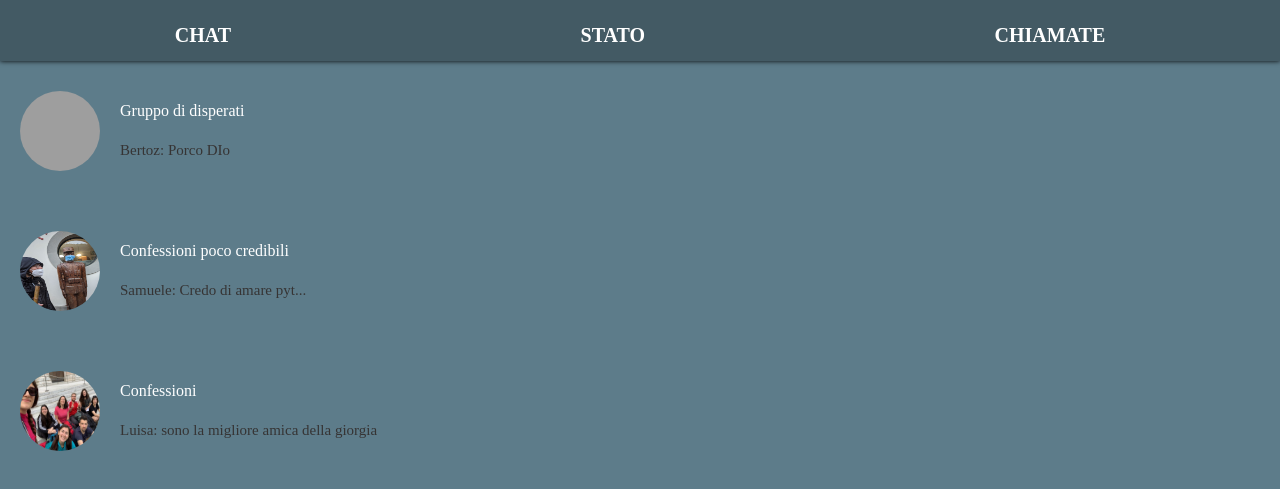
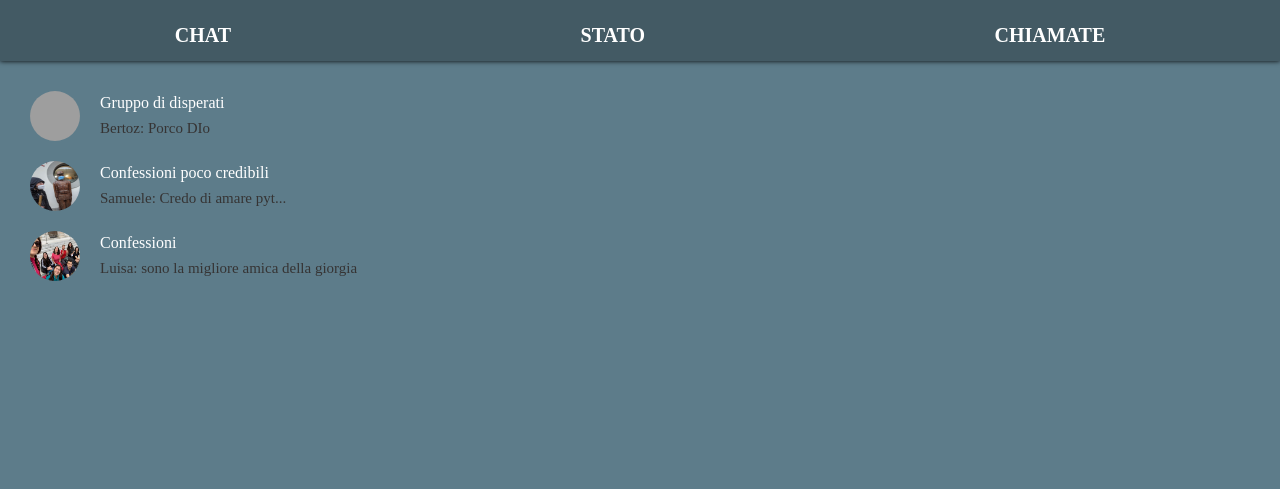
Before and after one commit to AlessandroBertozzi/Fakeapp, a plain HTML site: page index.html in a window 1280 px wide. Shown: the part 39-528 px from the top of the page. Drawn offline with nearby package versions, Linux system fonts and the light colour scheme; grey boxes are pictures that could not be loaded.

Commit message:
modification

```diff
--- a/whatsapp-style.css
+++ b/whatsapp-style.css
@@ -32,8 +32,8 @@ body {
 }
 
 img {
-    width: 80px;
-    height: 80px;
+    width: 50px;
+    height: 50px;
     align-items: center;
     border-radius: 50%;
 
@@ -42,11 +42,10 @@ img {
 
 .chat {
     display: flex;
-    height: 100px;
+    height: 50px;
+    padding: 10px;
     align-items: center;
-    padding: 20px;
-
-
+    margin-left: 20px;
 }
 
 .text-side {
@@ -56,7 +55,6 @@ img {
     margin-left: 20px;
     color: #363434;
     font-size: 15px;
-
 }
 
 
@@ -66,15 +64,15 @@ img {
 
 }
 
-
-
-
 .container {
     padding: 0;
     margin: 0;
-    height: 80px;
+    height: 50px;
     display: flex;
     flex-direction: row;
-
     width: 100%;
 }
+
+#chat-part {
+    margin-top: 20px;
+}
```
